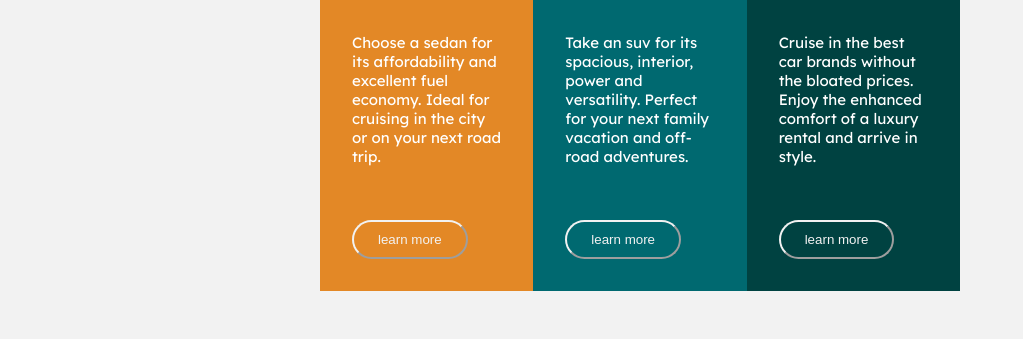
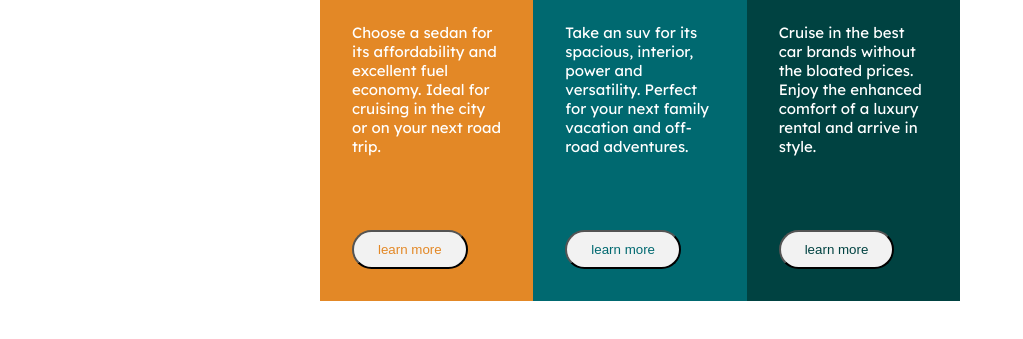
Before and after one commit to Damiloju5/damiloju5.github.io, a plain HTML site: page index.html in a window 1280 px wide. Shown: the part 335-674 px from the top of the page, without its empty margins (0-1023 px from the left). Drawn offline with Linux system fonts and the light colour scheme.

Commit message:
still updating task

```diff
--- a/style.css
+++ b/style.css
@@ -5,20 +5,16 @@
 }
 
 
-body{
-    background-color: hsl(0, 0%, 95%);
+
+
+@media screen and (max-width: 1440px) {
 
 }
 
 @media screen and (min-width: 375px) {
-body {
-    background-color: hsl(0, 0%, 95%);
-}
-}
-
-@media screen and (max-width: 1440px) {
-    body {
-        background-color: hsl(0, 0%, 95%);
+    main{
+        flex-direction: column;
+        width: 80%;
     }
     }
 
@@ -37,6 +33,7 @@ main{
     justify-content: center;
     align-items: center;
     height: 100vh;
+    flex-direction: column;
 
 }
 
@@ -46,7 +43,7 @@ main{
     padding: 2em;
     color: white;
     text-align: left;
-    width: 100%;
+    width: 50%;
 }
 
 .sedans.h2{
@@ -63,22 +60,20 @@ main{
 
 .s_button{
     border-radius: 20px;
-    color: hsl(0, 0%, 95%);
-    background-color: hsl(31, 77%, 52%);
-    border-color: hsl(0, 0%, 95%);
+    color: hsl(31, 77%, 52%);
+    background-color: hsl(0, 0%, 95%);
     cursor: pointer;
     text-align: center;
     padding: 10px 24px;
-
+    margin-top: 20px;
 }
-
 
 .suvs{
     background-color: hsl(184, 100%, 22%);
     padding: 2em;
     color: white;
     text-align: left;
-    width: 100%;
+    width: 50%;
 
 }
 
@@ -97,21 +92,21 @@ main{
 
 .suvs_button{
     border-radius: 20px;
-    color: hsl(0, 0%, 95%);
-    background-color: hsl(184, 100%, 22%);
-    padding: 2px;
-    border-color: hsl(0, 0%, 95%);
+    color: hsl(184, 100%, 22%);
+    background-color: hsl(0, 0%, 95%);
     cursor: pointer;
     text-align: center;
     padding: 10px 24px;
+    margin-top: 20px;
 }
+
 
 .luxury{
     background-color: hsl(179, 100%, 13%);
     padding: 2em;
     color: white;
     text-align: left;
-    width: 100%;
+    width: 50%;
 }
 
 
@@ -130,10 +125,10 @@ main{
 
 .luxury_button{
     border-radius: 20px;
-    color: hsl(0, 0%, 95%);
-    background-color: hsl(179, 100%, 13%);
-    border-color: hsl(0, 0%, 95%);
+    color: hsl(179, 100%, 13%);
+    background-color: hsl(0, 0%, 95%);
     cursor: pointer;
     text-align: center;
     padding: 10px 24px;
+    margin-top: 20px;
 }
```
